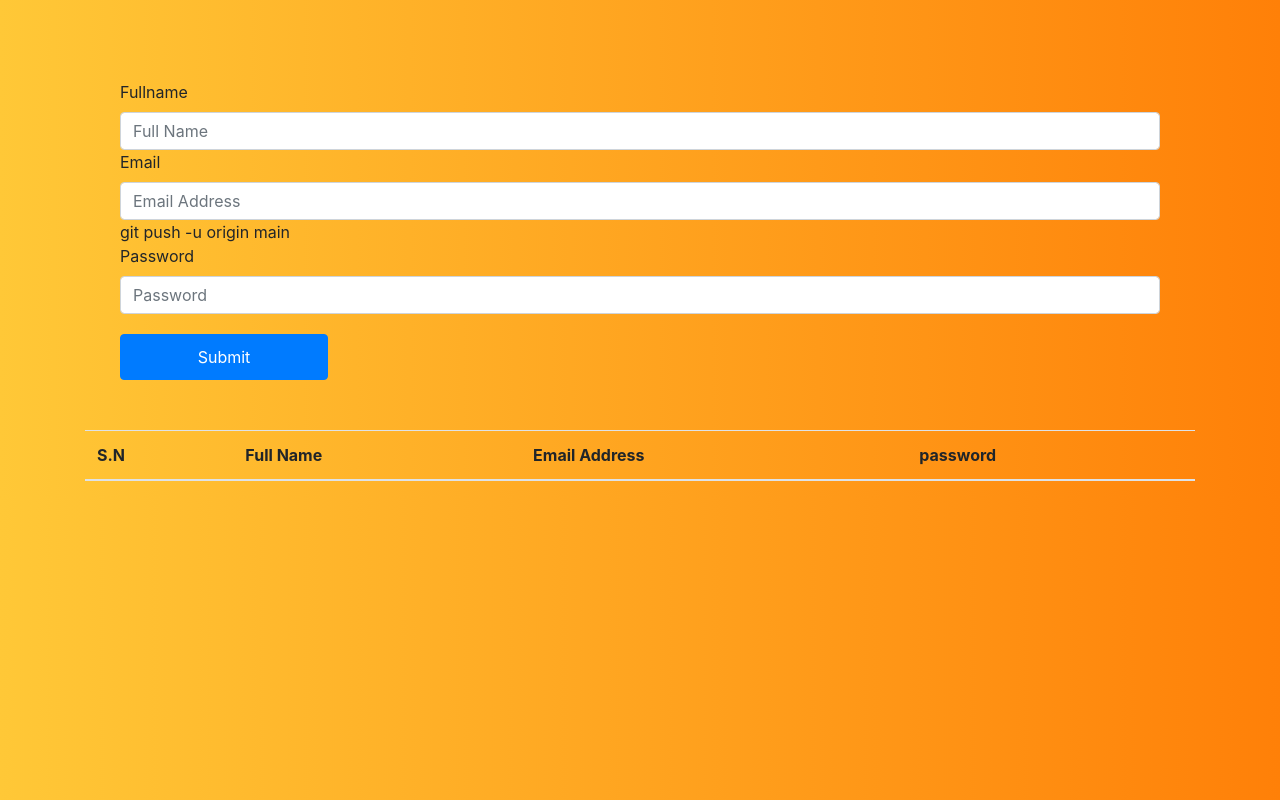
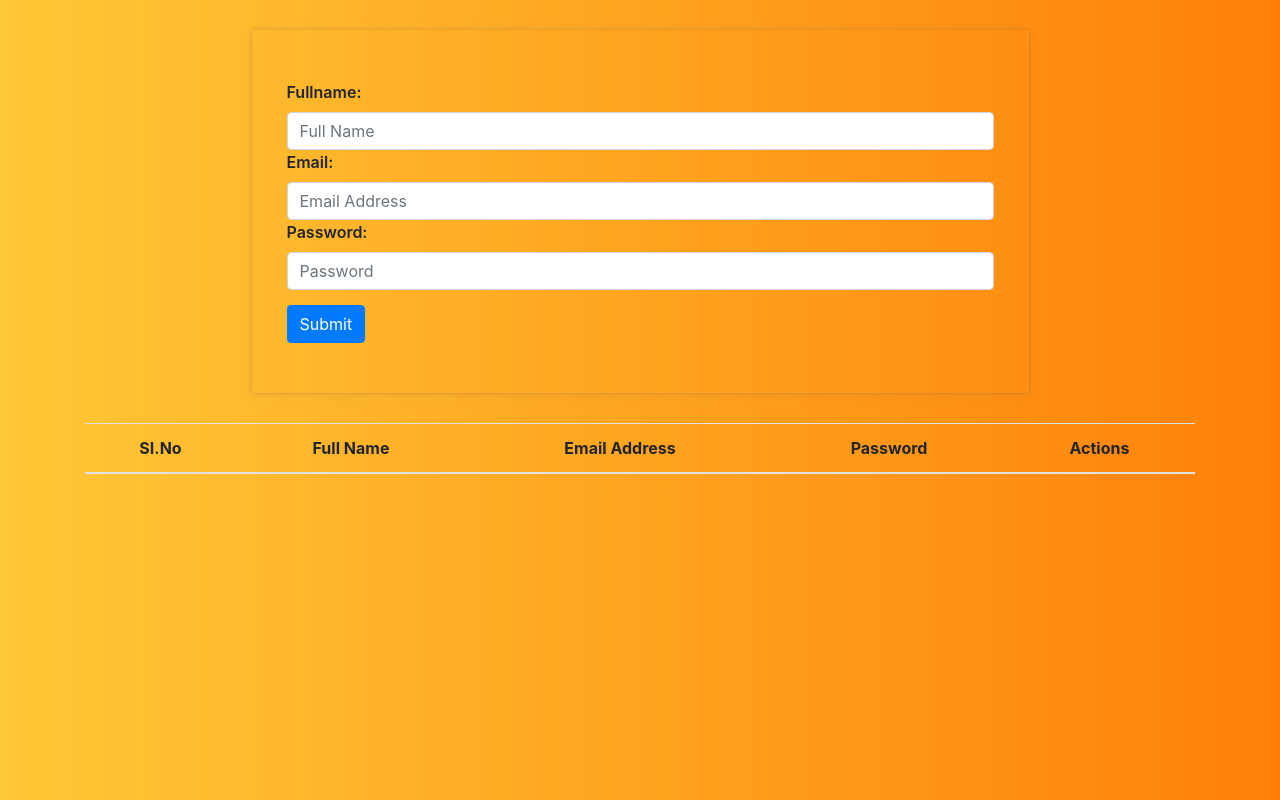
Before and after one commit to Stelin-Raj/React-js, a React (Create React App) app: page / in a window 1280 px wide. Built offline with nearby package versions, Linux system fonts and the light colour scheme.

Commit message:
react.js

```diff
--- a/src/App.css
+++ b/src/App.css
@@ -1,22 +1,55 @@
 body{
   background: #FF8008;  /* fallback for old browsers */
 background: -webkit-linear-gradient(to right, #FFC837, #FF8008);  /* Chrome 10-25, Safari 5.1-6 */
-background: linear-gradient(to right, #FFC837, #FF8008); /* W3C, IE 10+/ Edge, Firefox 16+, Chrome 26+, Opera 12+, Safari 7+ */
+background: linear-gradient(to right, #FFC837, #FF8008);
+ /* W3C, IE 10+/ Edge, Firefox 16+, Chrome 26+, Opera 12+, Safari 7+ */
 }
 
 .form{
 padding: 50px;
+margin: 30px auto;
   margin-top: 30px;
+  width: 70%;
+}
+
+table{
   width: 100%;
 }
 
-.btn{
-  padding: 10px;
-  margin-top: 20px;
-  width: 20%;
-}
+
 
 tr td{
   color:rgb(47, 47, 47);
   font-weight: bold;
+  padding: 0px;
+  margin: 0px;
 }
+
+button{
+  width:100%;
+  margin: 5px;
+  padding:0px
+}
+
+button.btn.btn-danger, button.btn.btn-info{
+  width: auto;
+}
+
+input.btn.btn-primary, input.btn.btn-success{
+margin-top: 15px;
+}
+
+label{
+  font-weight: 600;
+}
+
+.table td, .table th {
+  padding: 0.75rem;
+  vertical-align: middle;
+  border-top: 1px solid #dee2e6;
+text-align: center;
+}
+
+div.form{
+  box-shadow: rgba(67, 71, 85, 0.27) 0px 0px 0.25em, rgba(90, 125, 188, 0.05) 0px 0.25em 1em;
+}
--- a/src/FormInput.js
+++ b/src/FormInput.js
@@ -1,22 +1,24 @@
 import './App.css'
 
-function FormInput({handleChange, formInputData, handleSubmit}){
+function FormInput({handleChange, formInputData, handleSubmit, show, Update}){
     return(
         <div className="form">
           <div className="row">
-            <label for="fullName">Fullname</label>
+            <label htmlFor="fullName">Fullname:</label>
             <input type="text" onChange={handleChange} value={formInputData.fullName} name="fullName" className="form-control"  placeholder="Full Name" />
           </div>
           <div className="row">
-          <label for="emailAddress">Email</label>
+          <label htmlFor="emailAddress">Email:</label>
             <input type="email" onChange={handleChange} value={formInputData.emailAddress} name="emailAddress" className="form-control" placeholder="Email Address" />
-            git push -u origin main   </div>
-          <div className="row">
-          <label for="password">Password</label>
-            <input type="text" onChange={handleChange} value={formInputData.salary} name="password" className="form-control" placeholder="Password" />
           </div>
           <div className="row">
-            <input type="submit" onClick={handleSubmit} className="btn btn-primary" />
+          <label htmlFor="password">Password:</label>
+            <input type="text" onChange={handleChange} value={formInputData.password} name="password" className="form-control" placeholder="Password" />
+          </div>
+          <div className="row">
+
+           { !show ? <input type="button" value="Submit" onClick={handleSubmit} className="btn btn-primary" />:
+           <input type="button" value="Update" onClick={Update} className="btn btn-success" />}
           </div>
         </div>
 
--- a/src/Table.js
+++ b/src/Table.js
@@ -1,23 +1,39 @@
-function Table({tableData}){
-    return(
+function Table({ tableData, setTableData, setformInputData, setEdit, setShow}) {
+
+    const DeleteD = (index) => {
+        console.log(index);
+        const newTable = tableData.filter(e => index)
+        console.log(newTable);
+        newTable.splice(index, 1)
+        setTableData(newTable);
+    }
+    const Edits = (index) => {
+        setformInputData(tableData[index])
+        setShow(true);
+        setEdit(index);
+    }
+    return (
         <table className="table">
             <thead>
                 <tr>
-                    <th>S.N</th>
+                    <th>SI.No</th>
                     <th>Full Name</th>
                     <th>Email Address</th>
-                    <th>password</th>
+                    <th>Password</th>
+                    <th>Actions</th>
                 </tr>
             </thead>
             <tbody>
                 {
-                tableData.map((data, index)=>{
-                    return(
+                    tableData.map((data, index) => {
+                        return (
                             <tr key={index}>
                                 <td>{index+1}</td>
                                 <td>{data.fullName}</td>
                                 <td>{data.emailAddress}</td>
                                 <td>{data.password}</td>
+                                <td><button onClick={() => { DeleteD(e => index) }} className="btn btn-danger">Delete</button>
+                                <button onClick={() => {Edits(index)}} className="btn btn-info">Edit</button></td>
                             </tr>
                         )
                     })
--- a/src/displayData.js
+++ b/src/displayData.js
@@ -1,41 +1,60 @@
-import React, {useState} from "react";
+import React, { useState } from "react";
 import FormInput from "./FormInput";
 import Table from "./Table";
-function Main(){
+function Main() {
 
     const [tableData, setTableData] = useState([])
+    const [show, setShow] = useState(false)
+    const [editInd, setEdit] = useState()
     const [formInputData, setformInputData] = useState(
         {
-     fullName:'',
-     emailAddress:'',
-     password:''
+            fullName: '',
+            emailAddress: '',
+            password: ''
         }
     );
 
- const handleChange=(evnt)=>{
-     const newInput = (data)=>({...data, [evnt.target.name]:evnt.target.value})
+    const handleChange = (evnt) => {
+        evnt.preventDefault();
+        const fieldName = evnt.target.getAttribute('name');
+        const fieldValue = evnt.target.value;
+
+        const newInput = { ...formInputData };
+        newInput[fieldName] = fieldValue;
+
         setformInputData(newInput)
+        // const newInput = (data) => ({ ...data, [evnt.target.name]: evnt.target.value })
+        // setformInputData(newInput)
     }
 
- const handleSubmit= (evnt) =>{
+    const handleSubmit = (evnt) => {
         evnt.preventDefault();
-     const checkEmptyInput = !Object.values(formInputData).every(res=>res==="")
-     if(checkEmptyInput)
-     {
-      const newData = (data)=>([...data, formInputData])
+        const checkEmptyInput = !Object.values(formInputData).every(res => res === "")
+        if (checkEmptyInput) {
+            const newData = (data) => ([...data, formInputData])
             setTableData(newData);
-      const emptyInput= {fullName:'', emailAddress:'', password:''}
+            const emptyInput = { fullName: '', emailAddress: '', password: '' }
             setformInputData(emptyInput)
         }
     }
 
- return(
+    const Update = () => {
+        tableData.splice(editInd, 1, formInputData)
+        setTableData([...tableData])
+        setformInputData({ fullName: '', emailAddress: '', password: '' })
+        setShow(false)
+        formInputData("")
+    }
+
+    return (
         <React.Fragment>
             <div className="container">
                 <div className="row">
                     <div className="col-sm-12">
-         <FormInput handleChange={handleChange} formInputData={formInputData} handleSubmit={handleSubmit}/>
-         <Table tableData={tableData}/>
+                        <FormInput handleChange={handleChange} formInputData={formInputData} handleSubmit={handleSubmit}
+                            show={show} Update={Update} />
+                        <Table tableData={tableData} setTableData={setTableData} setShow={setShow} setEdit={setEdit}
+                            setformInputData={setformInputData} />
                     </div>
                 </div>
             </div>
```
Also changed, not shown: 1 other file (tests, documents, lock files or other folders). Lines whose indentation alone changed are shown as unchanged.
